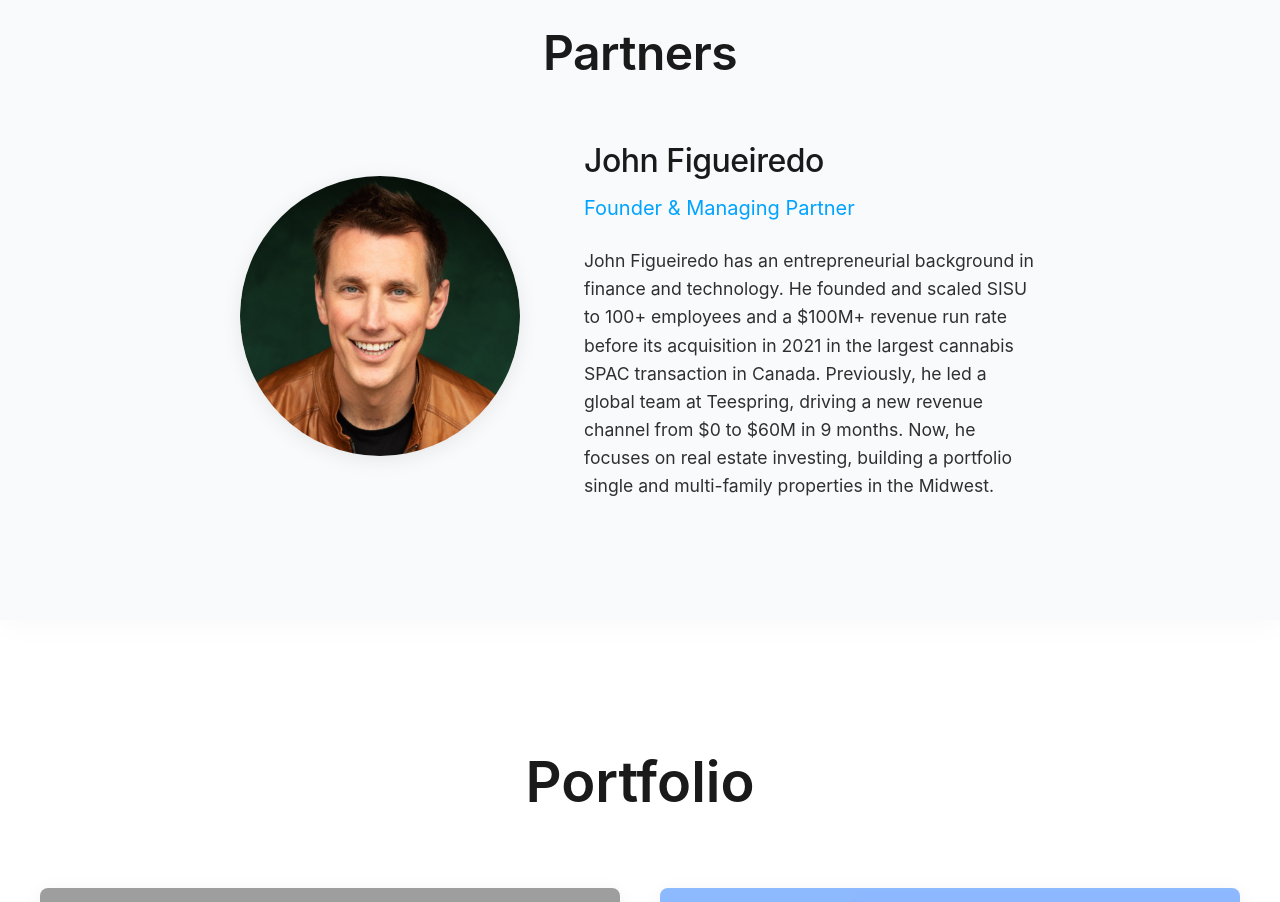
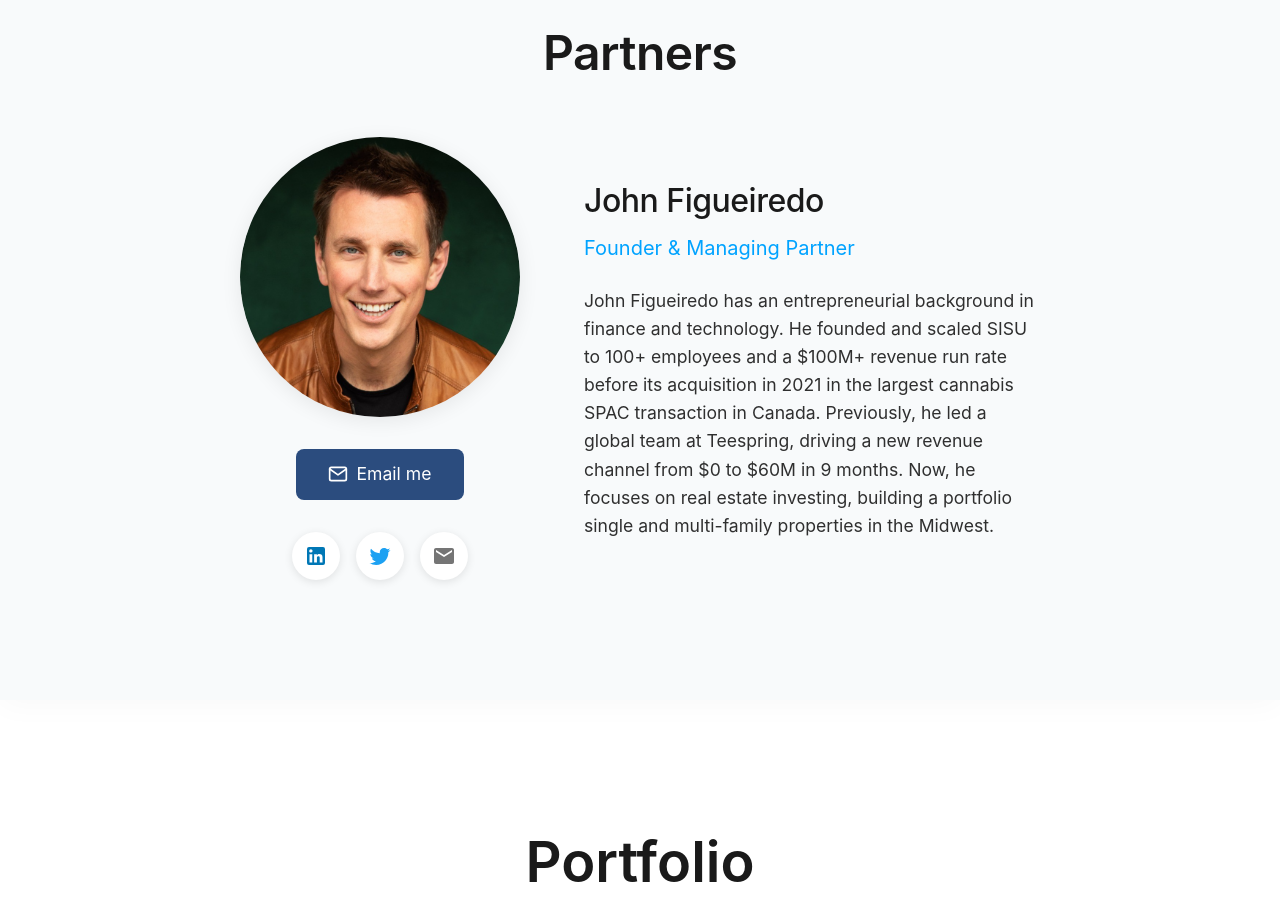
Before and after one commit to johnfig/john-figueiredo, a React (Create React App) app: page / in a window 1280 px wide. Shown: the part 1660-2562 px from the top of the page. Built offline with nearby package versions, Linux system fonts and the light colour scheme; grey boxes are pictures that could not be loaded.

Commit message:
Add social buttons and email below profile picture

```diff
--- a/src/components/Partners.js
+++ b/src/components/Partners.js
@@ -39,6 +39,10 @@ const PartnerCard = styled(motion.div)`
 
 const ImageWrapper = styled.div`
   flex-shrink: 0;
+  display: flex;
+  flex-direction: column;
+  align-items: center;
+  gap: 1rem;
 `;
 
 const PartnerImage = styled.img`
@@ -47,6 +51,11 @@ const PartnerImage = styled.img`
   border-radius: 50%;
   object-fit: cover;
   box-shadow: 0 4px 20px rgba(0, 0, 0, 0.08);
+  transition: transform 0.3s ease;
+
+  &:hover {
+    transform: scale(1.05);
+  }
 
   @media (max-width: ${props => props.theme.breakpoints.tablet}) {
     width: 220px;
@@ -79,6 +88,59 @@ const PartnerBio = styled.p`
   opacity: 0.9;
 `;
 
+const ContactLink = styled.a`
+  color: ${props => props.theme.colors.secondary};
+  text-decoration: none;
+  font-size: 1.1rem;
+  transition: opacity 0.2s ease;
+
+  &:hover {
+    opacity: 0.8;
+  }
+`;
+
+const SocialLinks = styled.div`
+  display: flex;
+  gap: 1rem;
+  margin-top: 1rem;
+`;
+
+const SocialButton = styled.a`
+  width: 48px;
+  height: 48px;
+  border-radius: 50%;
+  background: #fff;
+  display: flex;
+  align-items: center;
+  justify-content: center;
+  box-shadow: 0 2px 8px rgba(0, 0, 0, 0.1);
+  transition: transform 0.2s ease, box-shadow 0.2s ease;
+
+  &:hover {
+    transform: translateY(-2px);
+    box-shadow: 0 4px 12px rgba(0, 0, 0, 0.15);
+  }
+`;
+
+const EmailButton = styled.a`
+  background: #2B4C7E;
+  color: white;
+  padding: 12px 32px;
+  border-radius: 8px;
+  text-decoration: none;
+  font-size: 1.1rem;
+  display: flex;
+  align-items: center;
+  gap: 0.5rem;
+  transition: transform 0.2s ease, box-shadow 0.2s ease;
+  margin-top: 1rem;
+
+  &:hover {
+    transform: translateY(-2px);
+    box-shadow: 0 4px 12px rgba(0, 0, 0, 0.15);
+  }
+`;
+
 const Partners = () => {
   return (
     <Section id="partners">
@@ -102,6 +164,30 @@ const Partners = () => {
               src="/images/team/john-profile.png"
               alt="John Figueiredo"
             />
+            <EmailButton href="mailto:john@sisuventures.co">
+              <svg width="20" height="20" viewBox="0 0 24 24" fill="none" xmlns="http://www.w3.org/2000/svg">
+                <path d="M20 4H4C2.9 4 2 4.9 2 6V18C2 19.1 2.9 20 4 20H20C21.1 20 22 19.1 22 18V6C22 4.9 21.1 4 20 4Z" stroke="currentColor" strokeWidth="2" strokeLinecap="round" strokeLinejoin="round"/>
+                <path d="M22 6L12 13L2 6" stroke="currentColor" strokeWidth="2" strokeLinecap="round" strokeLinejoin="round"/>
+              </svg>
+              Email me
+            </EmailButton>
+            <SocialLinks>
+              <SocialButton href="https://www.linkedin.com/in/john-fig/" target="_blank" rel="noopener noreferrer">
+                <svg width="24" height="24" viewBox="0 0 24 24" fill="#0077B5">
+                  <path d="M19 3A2 2 0 0 1 21 5V19A2 2 0 0 1 19 21H5A2 2 0 0 1 3 19V5A2 2 0 0 1 5 3H19M18.5 18.5V13.2A3.26 3.26 0 0 0 15.24 9.94C14.39 9.94 13.4 10.46 12.92 11.24V10.13H10.13V18.5H12.92V13.57C12.92 12.8 13.54 12.17 14.31 12.17A1.4 1.4 0 0 1 15.71 13.57V18.5H18.5M6.88 8.56A1.68 1.68 0 0 0 8.56 6.88C8.56 5.95 7.81 5.19 6.88 5.19A1.69 1.69 0 0 0 5.19 6.88C5.19 7.81 5.95 8.56 6.88 8.56M8.27 18.5V10.13H5.5V18.5H8.27Z"/>
+                </svg>
+              </SocialButton>
+              <SocialButton href="https://x.com/fig_time_" target="_blank" rel="noopener noreferrer">
+                <svg width="24" height="24" viewBox="0 0 24 24" fill="#1DA1F2">
+                  <path d="M22.46 6C21.69 6.35 20.86 6.58 20 6.69C20.88 6.16 21.56 5.32 21.88 4.31C21.05 4.81 20.13 5.16 19.16 5.36C18.37 4.5 17.26 4 16 4C13.65 4 11.73 5.92 11.73 8.29C11.73 8.63 11.77 8.96 11.84 9.27C8.28 9.09 5.11 7.38 3 4.79C2.63 5.42 2.42 6.16 2.42 6.94C2.42 8.43 3.17 9.75 4.33 10.5C3.62 10.5 2.96 10.3 2.38 10V10.03C2.38 12.11 3.86 13.85 5.82 14.24C5.46 14.34 5.08 14.39 4.69 14.39C4.42 14.39 4.15 14.36 3.89 14.31C4.43 16 6 17.26 7.89 17.29C6.43 18.45 4.58 19.13 2.56 19.13C2.22 19.13 1.88 19.11 1.54 19.07C3.44 20.29 5.7 21 8.12 21C16 21 20.33 14.46 20.33 8.79C20.33 8.6 20.33 8.42 20.32 8.23C21.16 7.63 21.88 6.87 22.46 6Z"/>
+                </svg>
+              </SocialButton>
+              <SocialButton href="mailto:john@sisuventures.co">
+                <svg width="24" height="24" viewBox="0 0 24 24" fill="#757575">
+                  <path d="M20 4H4C2.9 4 2 4.9 2 6V18C2 19.1 2.9 20 4 20H20C21.1 20 22 19.1 22 18V6C22 4.9 21.1 4 20 4ZM20 8L12 13L4 8V6L12 11L20 6V8Z"/>
+                </svg>
+              </SocialButton>
+            </SocialLinks>
           </ImageWrapper>
           <PartnerInfo>
             <PartnerName>John Figueiredo</PartnerName>
```
